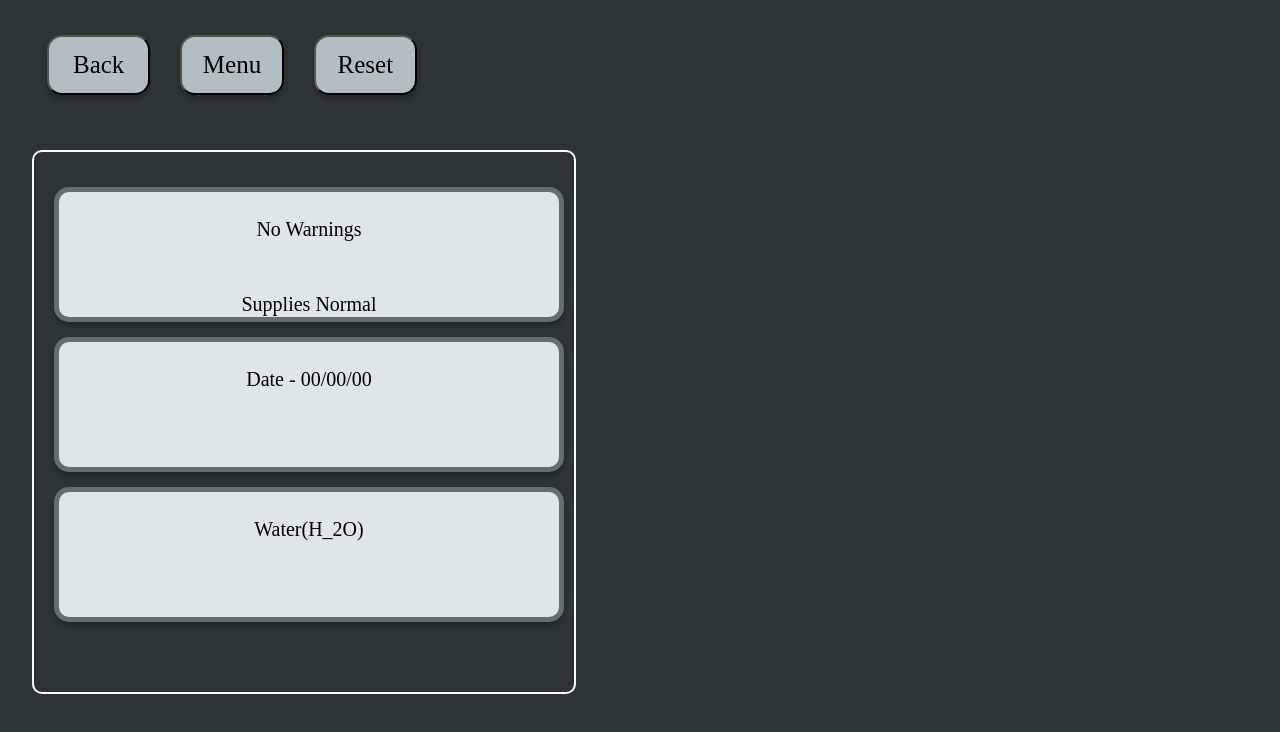
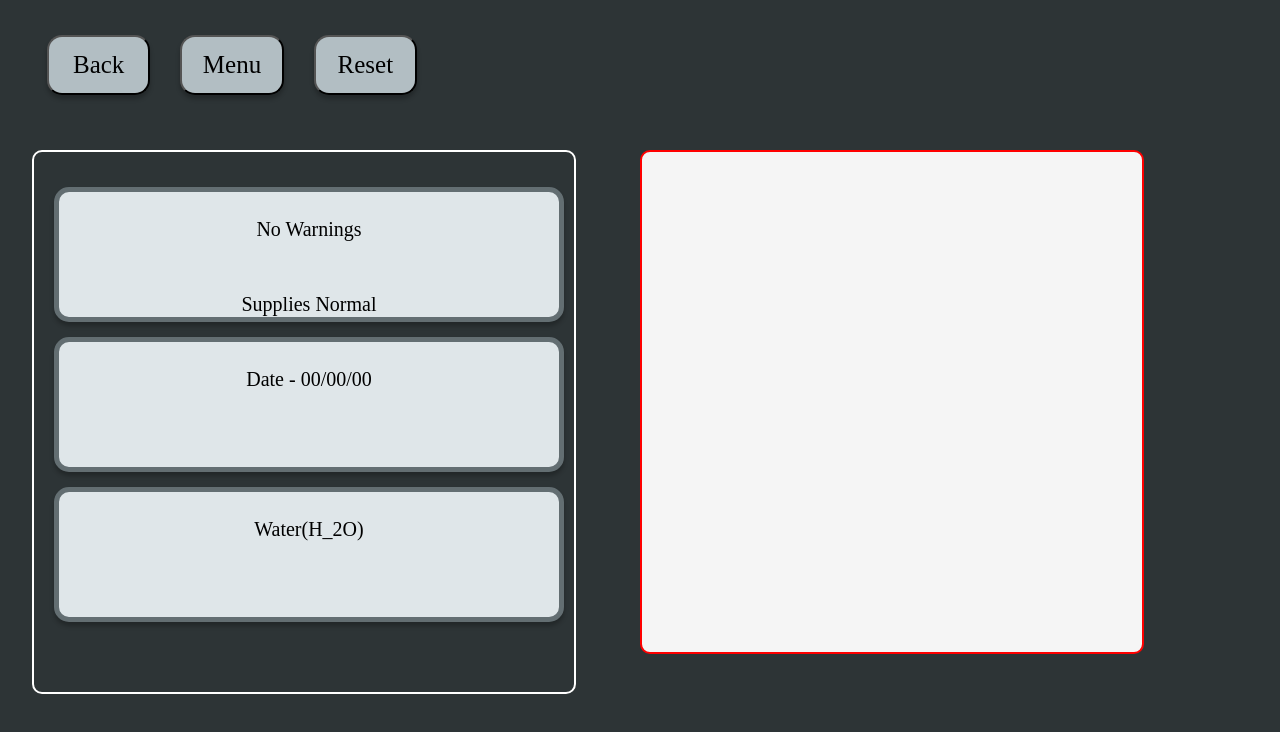
Before and after one commit to Jcano-21/The-Revengers-Software-Engineering, a plain HTML site: page info.html in a window 1280 px wide. Drawn offline with Linux system fonts and the light colour scheme.

Commit message:
update at 11

```diff
--- a/info.css
+++ b/info.css
@@ -70,3 +70,15 @@ body{
     text-align: center;
 
 }
+
+#graph_box{
+    width: 500px;
+    height: 500px;
+    border: red solid 2px;
+    border-radius: 10px;
+    position: absolute;
+    left: 50%;
+    top: 150px;
+    background-color: whitesmoke;
+
+}
--- a/info.html
+++ b/info.html
@@ -18,6 +18,8 @@
             <div id="mid" class="info_squares">Date - 00/00/00</div>
             <div id="bot" class="info_squares">Water(H_2O)</div>
         </div>
+
+        <div id="graph_box"></div>
     </div>
 </body>
 </html>
```
